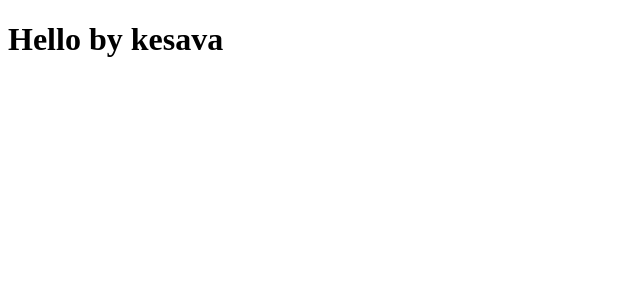
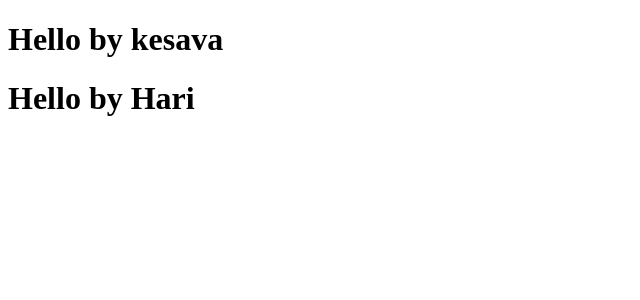
Before and after one commit to ifunctionindia/movie-database, an Angular app in the folder movie-database/: page / in a window 1280 px wide. Shown: the top 300 px of the page, without its empty margins (0-640 px from the left). Built offline with nearby package versions, Linux system fonts and the light colour scheme.

Commit message:
change by hari

```diff
--- a/movie-database/src/app/app.component.html
+++ b/movie-database/src/app/app.component.html
@@ -1 +1,2 @@
 <h1>Hello by kesava</h1>
+<h1>Hello by Hari</h1>
```
